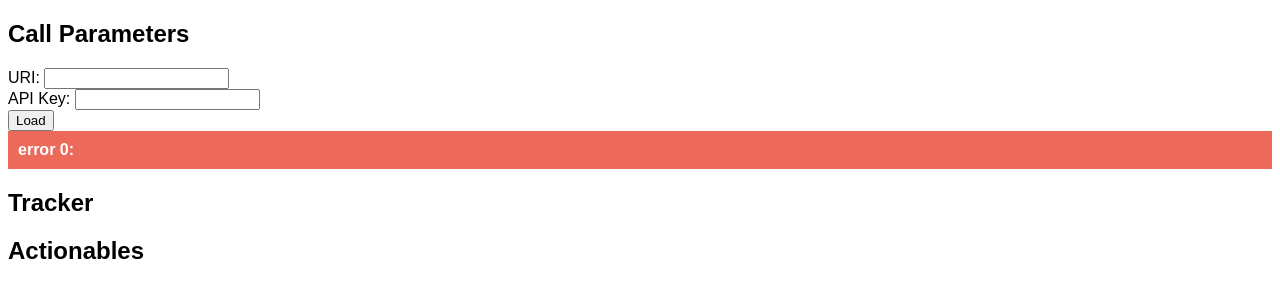
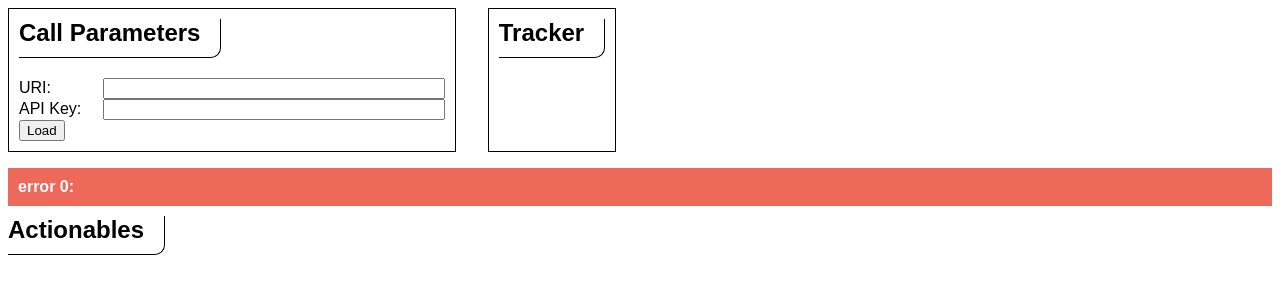
Before and after one commit to penguineer/ActionablesWeb, a plain HTML site: page www/index.html in a window 1280 px wide. Drawn offline with Linux system fonts and the light colour scheme; no server answers.

Commit message:
Metadata layout

```diff
--- a/www/index.html
+++ b/www/index.html
@@ -7,6 +7,38 @@
 
 body {
     font-family: sans-serif;
+}
+
+h2 {
+    border-bottom: 1px solid black;
+    border-right: 1px solid black;
+    border-bottom-right-radius: 10px;
+    display: inline-block;
+    padding-bottom: 10px;
+    padding-right: 20px;
+    margin-top: 0;
+}
+
+#meta {
+    display: flex;
+}
+
+.meta-box {
+    display: inline-block;
+    border: 1px solid black;
+    padding: 10px;
+    margin-right: 2em;
+    margin-bottom: 1em;
+}
+
+#param-box form label {
+    display: inline-block;
+    width: 5em;
+}
+
+#param-box form input[type=text] {
+    display: inline-block;
+    width: 25em;
 }
 
 div.error {
@@ -97,6 +129,8 @@ div.actionable a {
 </head>
 <body>
 
+<div id="meta">
+<div id="param-box" class="meta-box">
     <h2>Call Parameters</h2>
     <form id="callparams">
         <label for="tr_uri">URI:</label>
@@ -105,12 +139,14 @@ div.actionable a {
         <input type="text" name="tr_apikey" /></br>
         <button type="submit">Load</button>
     </form>
+</div>
+<div id="tracker-box" class="meta-box">
+    <h2>Tracker</h2>
+    <div id="tracker"></div>
+</div>
+</div>
 
     <div id="errors"></div>
-
-
-    <h2>Tracker</h2>
-    <div id="tracker"></div>
 
     <h2>Actionables</h2>
     <div id="assignees"></div>
```
